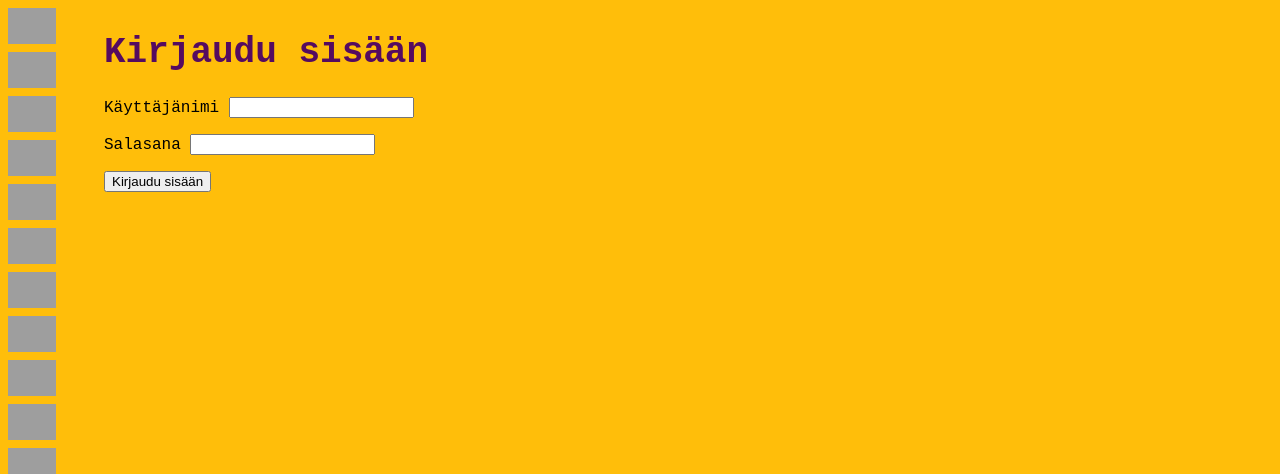
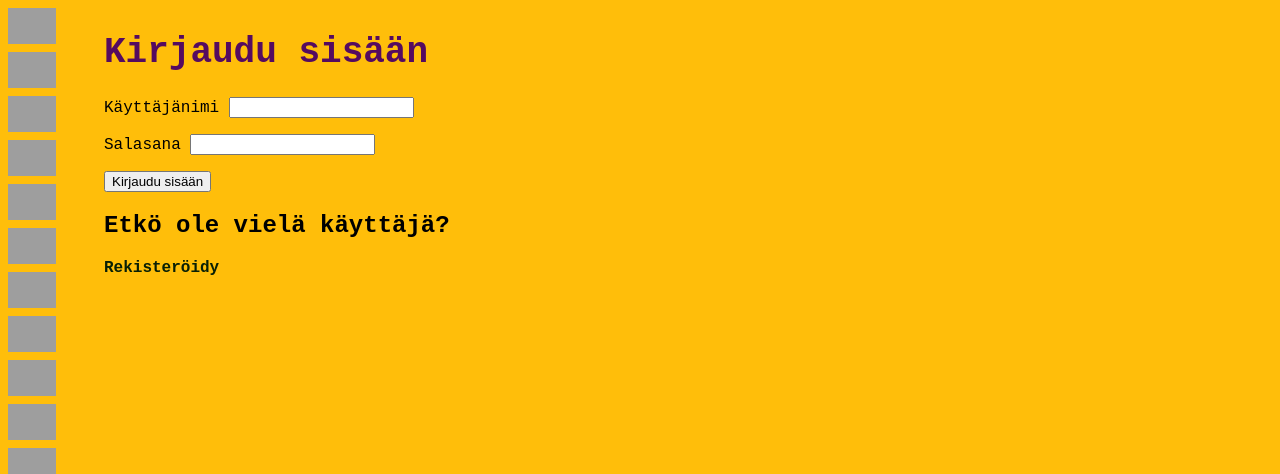
Before and after one commit to ihqminna/Recipes, a Flask app: page /kirjaudu in a window 1280 px wide. Shown: the part 64-538 px from the top of the page. Run offline with Flask 3, Linux system fonts and the light colour scheme; grey boxes are pictures that could not be loaded.

Commit message:
Added link to registering from login page

```diff
--- a/templates/kirjaudu.html
+++ b/templates/kirjaudu.html
@@ -12,4 +12,6 @@
   </p>
   <input type="submit" value="Kirjaudu sisään" />
 </form>
+<h2>Etkö ole vielä käyttäjä?</h2>
+<a class="secondary_button" href="/rekisteroidy">Rekisteröidy</a>
 {% endblock %}
```
